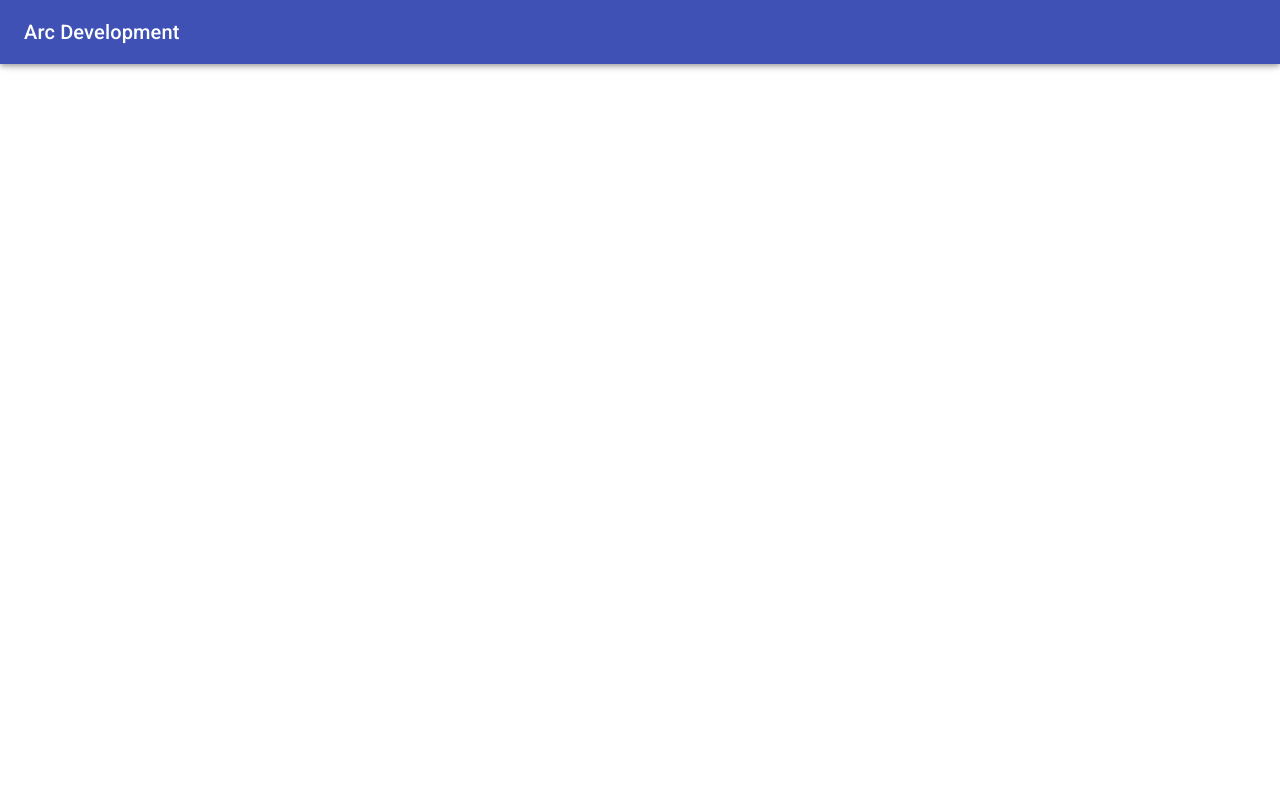
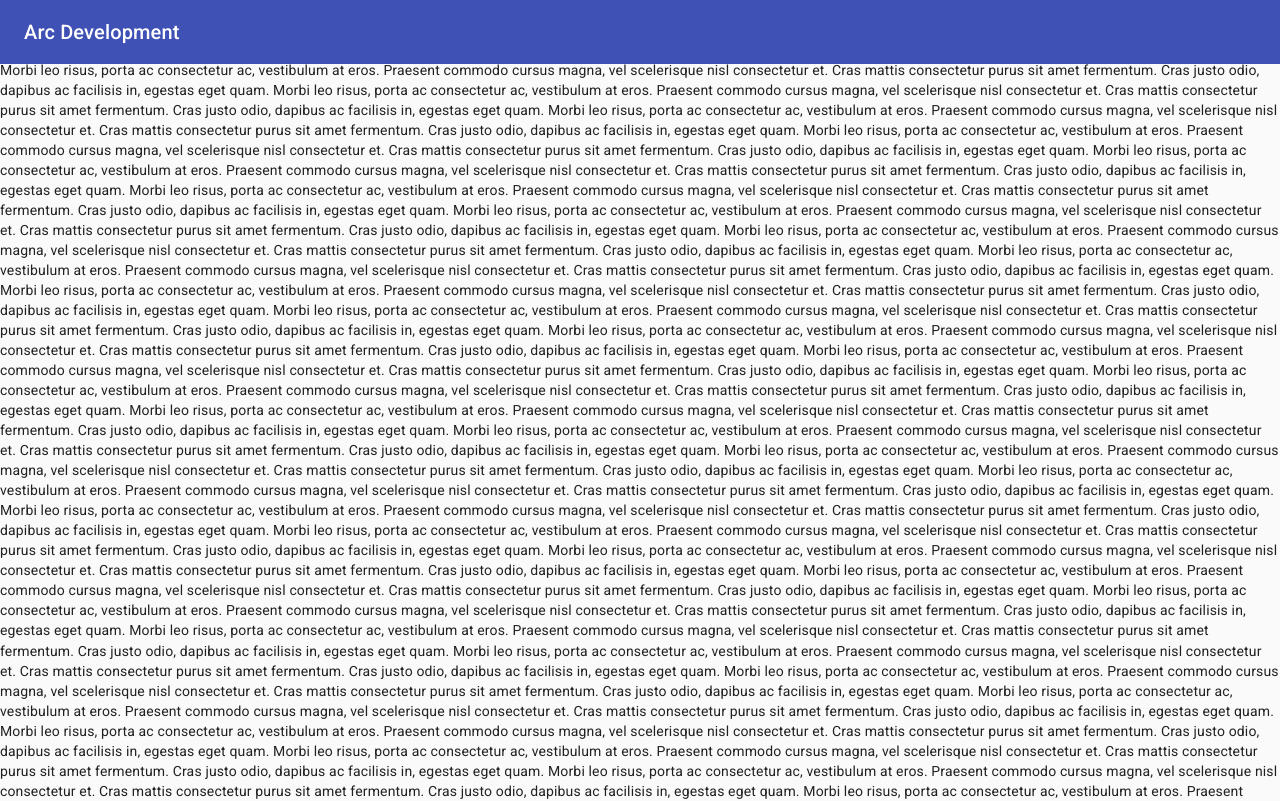
Before and after one commit to ms77grz/material-ui-react-full-course, a React (Create React App) app: page / in a window 1280 px wide. Shown: the top 801 px of the page. Built offline with nearby package versions, Linux system fonts and the light colour scheme.

Commit message:
AppBar Transitions

```diff
--- a/src/components/App.js
+++ b/src/components/App.js
@@ -4,6 +4,14 @@
   return (
     <div>
       <Header />
+      {[...new Array(100)]
+        .map(
+          () => `Cras mattis consectetur purus sit amet fermentum.
+Cras justo odio, dapibus ac facilisis in, egestas eget quam.
+Morbi leo risus, porta ac consectetur ac, vestibulum at eros.
+Praesent commodo cursus magna, vel scelerisque nisl consectetur et.`
+        )
+        .join('\n')}
     </div>
   );
 }
--- a/src/components/ui/Header.js
+++ b/src/components/ui/Header.js
@@ -1,12 +1,34 @@
+import React from 'react';
+import useScrollTrigger from '@material-ui/core/useScrollTrigger';
 import AppBar from '@material-ui/core/AppBar';
 import Toolbar from '@material-ui/core/Toolbar';
 import Typography from '@material-ui/core/Typography';
-export default function Header() {
+import CssBaseline from '@material-ui/core/CssBaseline';
+
+function ElevationScroll(props) {
+  const { children } = props;
+
+  const trigger = useScrollTrigger({
+    disableHysteresis: true,
+    threshold: 0,
+  });
+
+  return React.cloneElement(children, {
+    elevation: trigger ? 4 : 0,
+  });
+}
+
+export default function Header(props) {
   return (
-    <AppBar position='fixed' color='primary'>
-      <Toolbar>
-        <Typography variant='h6'>Arc Development</Typography>
-      </Toolbar>
-    </AppBar>
+    <React.Fragment>
+      <CssBaseline />
+      <ElevationScroll {...props}>
+        <AppBar position='fixed' color='primary'>
+          <Toolbar>
+            <Typography variant='h6'>Arc Development</Typography>
+          </Toolbar>
+        </AppBar>
+      </ElevationScroll>
+    </React.Fragment>
   );
 }
```
